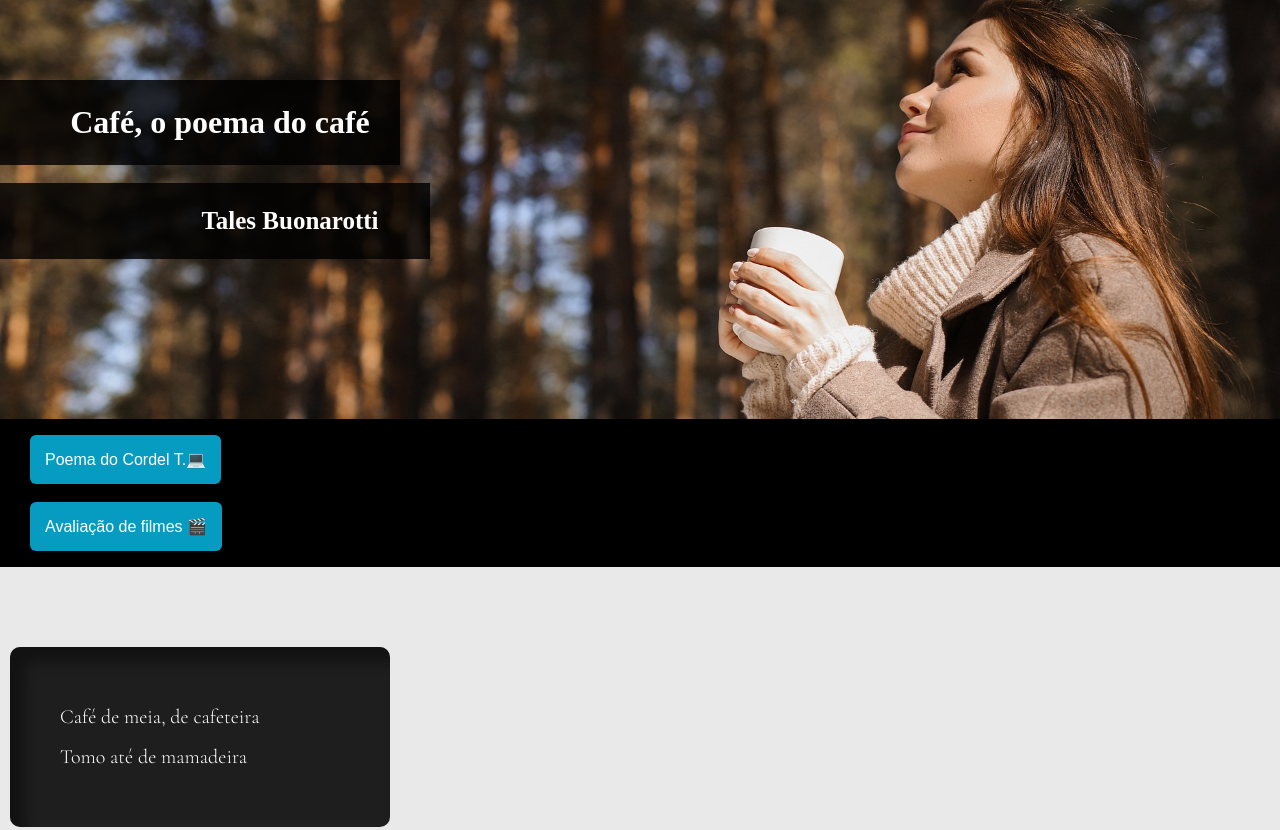
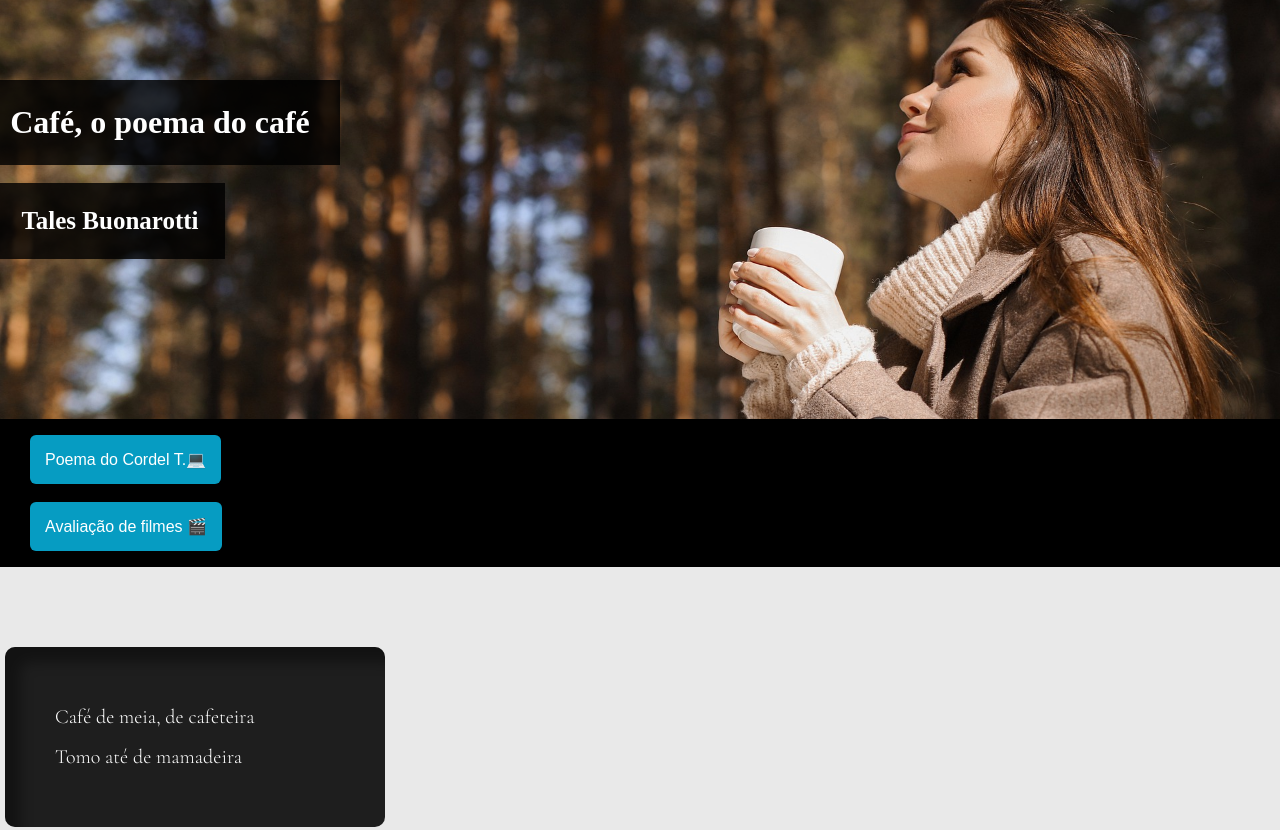
Before and after one commit to MatheusHubInfo/cafe, a plain HTML site: page index.html in a window 1280 px wide. Shown: the top 830 px of the page. Drawn offline with nearby package versions, Linux system fonts and the light colour scheme.

Commit message:
atualizando

```diff
--- a/style.css
+++ b/style.css
@@ -30,16 +30,17 @@ header{
 header > h1 {
     padding: 30px;
     background-color: rgba(0, 0, 0, 0.815);
-    padding-left: 70px;
+    padding-left: 10px;
     max-width: 300px;
     padding-top: 3vh;
     padding-bottom: 3vh;
 }
 header > p {
+    padding: 15px;
     font-size: 25px;
     background-color: rgba(0, 0, 0, 0.815);
-    padding-left: 150px;
-    max-width: 280px;
+    padding-left: 10px;
+    max-width: 200px;
     padding-top: 3vh;
     padding-bottom: 3vh;
 }
@@ -60,7 +61,7 @@ header a:hover, footer a:hover {
 }
 section{
     font-family: var(--fonte3);
-    padding-left: 10px;
+    padding-left: 5px;
     padding-top: 5vh;
     padding-bottom: 5vh;
     color: rgb(0, 0, 0);
```
